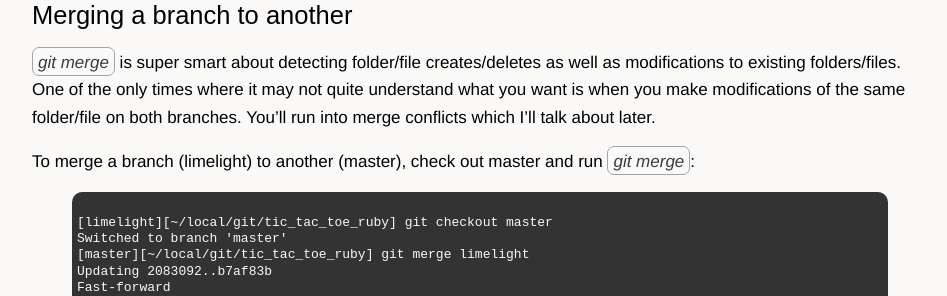
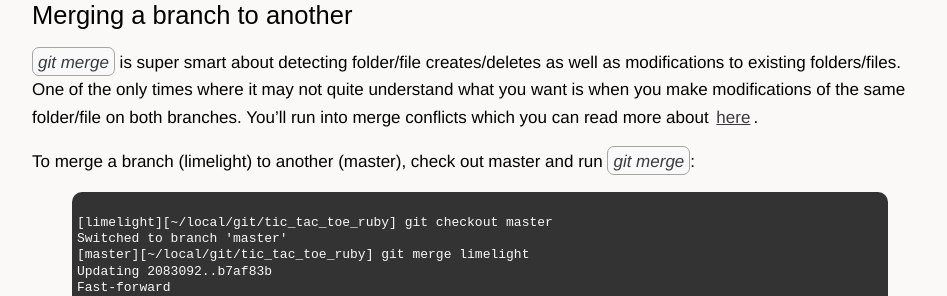
Before and after one commit to sl4m/sl4m.github.com, a Jekyll site: the page built from _posts/2010-06-28-git-branching-and-merging.markdown, in a window 1280 px wide and 900 px high, scrolled down 1269 px. Shown: the part 207-503 px from the top of the window, without its empty margins (160-1107 px from the left). Built offline with Jekyll 4.4.1, drawn with Linux system fonts in a browser that asks for light colours; comment, search, counter and statistics services are not loaded.

Commit message:
updated post

```diff
--- a/_posts/2010-06-28-git-branching-and-merging.markdown
+++ b/_posts/2010-06-28-git-branching-and-merging.markdown
@@ -59,7 +59,7 @@ Go have at it and start making changes to the new branch.  Once you're finished
 
 ## Merging a branch to another
 
-*git merge* is super smart about detecting folder/file creates/deletes as well as modifications to existing folders/files.  One of the only times where it may not quite understand what you want is when you make modifications of the same folder/file on both branches.  You'll run into merge conflicts which I'll talk about later.
+*git merge* is super smart about detecting folder/file creates/deletes as well as modifications to existing folders/files.  One of the only times where it may not quite understand what you want is when you make modifications of the same folder/file on both branches.  You'll run into merge conflicts which you can read more about [here](http://gitref.org/branching/#merge).
 
 To merge a branch (limelight) to another (master), check out master and run *git merge*:
 
```
